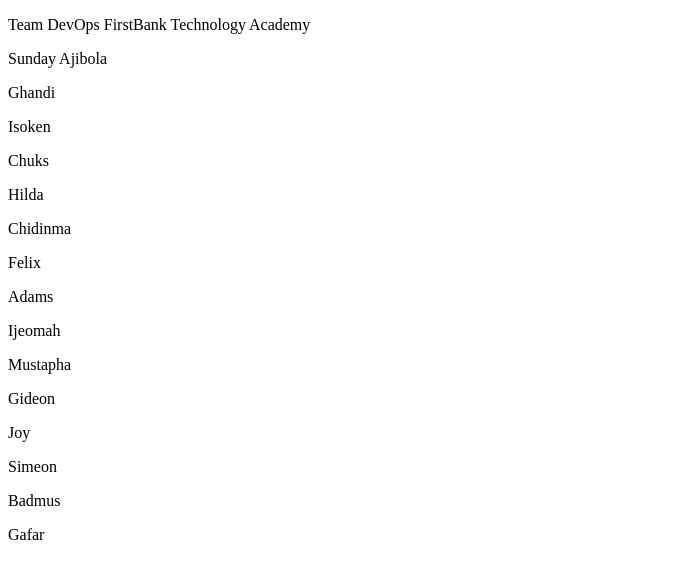
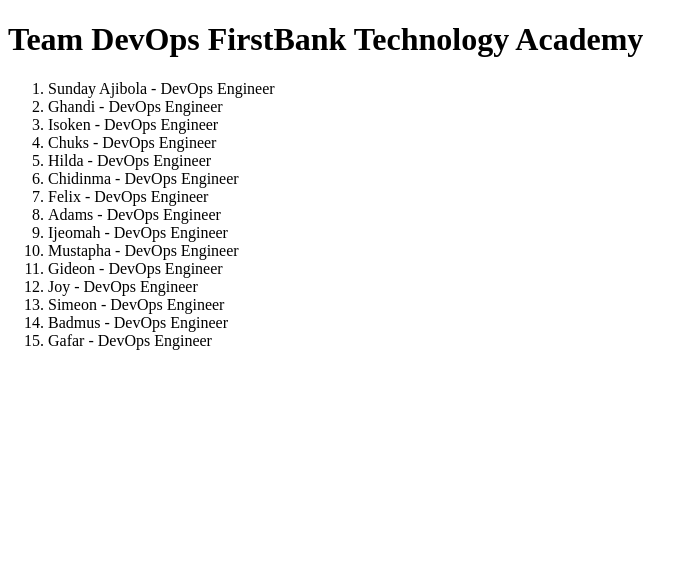
Before and after one commit to CEN-Smart/class_project, a plain HTML site: page devops.html in a window 1280 px wide. Shown: the whole page, without its empty margins (0-698 px from the left). Drawn offline with Linux system fonts and the light colour scheme.

Commit message:
chore: update devops.html

```diff
--- a/devops.html
+++ b/devops.html
@@ -6,21 +6,24 @@
     <title>DevOps Project</title>
 </head>
 <body>
-    <p>Team DevOps FirstBank Technology Academy</p>
-    <p>Sunday Ajibola</p>
-    <p>Ghandi</p>
-    <p>Isoken</p>
-    <p>Chuks</p>
-    <p>Hilda</p>
-    <p>Chidinma</p>
-    <p>Felix</p>
-    <p>Adams</p>
-    <p>Ijeomah</p>
-    <p>Mustapha</p>
-    <p>Gideon</p>
-    <p>Joy</p>
-    <p>Simeon</p>
-    <p>Badmus</p>
-    <p>Gafar</p>
+    <h1>Team DevOps FirstBank Technology Academy</h1>
+    <ol>
+        <li>Sunday Ajibola - DevOps Engineer</li>
+        <li>Ghandi - DevOps Engineer</li>
+        <li>Isoken - DevOps Engineer</li>
+        <li>Chuks - DevOps Engineer</li>
+        <li>Hilda - DevOps Engineer</li>
+        <li>Chidinma - DevOps Engineer</li>
+        <li>Felix - DevOps Engineer</li>
+        <li>Adams - DevOps Engineer</li>
+        <li>Ijeomah - DevOps Engineer</li>
+        <li>Mustapha - DevOps Engineer</li>
+        <li>Gideon - DevOps Engineer</li>
+        <li>Joy - DevOps Engineer</li>
+        <li>Simeon - DevOps Engineer</li>
+        <li>Badmus - DevOps Engineer</li>
+        <li>Gafar - DevOps Engineer</li>
+    </ol>
+
 </body>
 </html>
```
